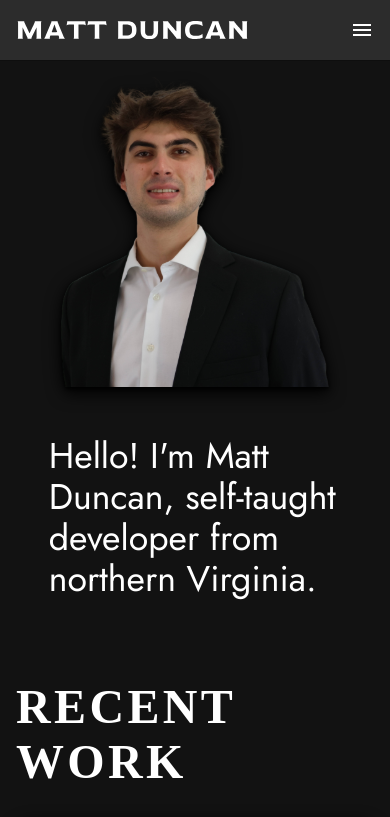
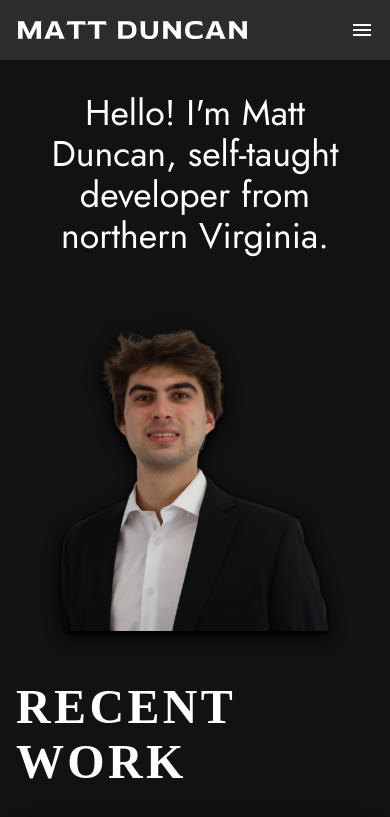
Before and after one commit to duncanmatt/portfolio_vite, a React (Vite) app: page / in a window 390 px wide. Shown: the top 817 px of the page. Built offline with nearby package versions, Linux system fonts and the light colour scheme; a web font is replaced by a local one.

Commit message:
about above headshot mobile

```diff
--- a/src/index.css
+++ b/src/index.css
@@ -248,14 +248,14 @@ h2 {
 
 .introContent {
 	display: grid;
-	grid-template-rows: minmax(0, 1fr) min-content;
+	grid-template-rows: min-content minmax(0, 1fr);
 	grid-template-columns: minmax(0, 1fr);
 	animation-name: introContentIn;
 	animation-duration: 0.5s;
 }
 
 .info {
-	grid-row: 2;
+	grid-row: 1;
 	display: flex;
 	justify-content: center;
 	margin-block: 2rem 3rem;
@@ -265,7 +265,8 @@ h2 {
 	color: #fff;
 	font-size: clamp(2rem, 3vw + 1.5rem, 5rem);
 	font-weight: 400;
-	flex-basis: 75%;
+	flex-basis: 90%;
+	text-align: center;
 }
 
 .techStackWrapper {
@@ -285,7 +286,7 @@ h2 {
 }
 
 .headshotWrapper {
-	grid-row: 1;
+	grid-row: 2;
 	display: block;
 	max-width: 100%;
 	position: relative;
```
